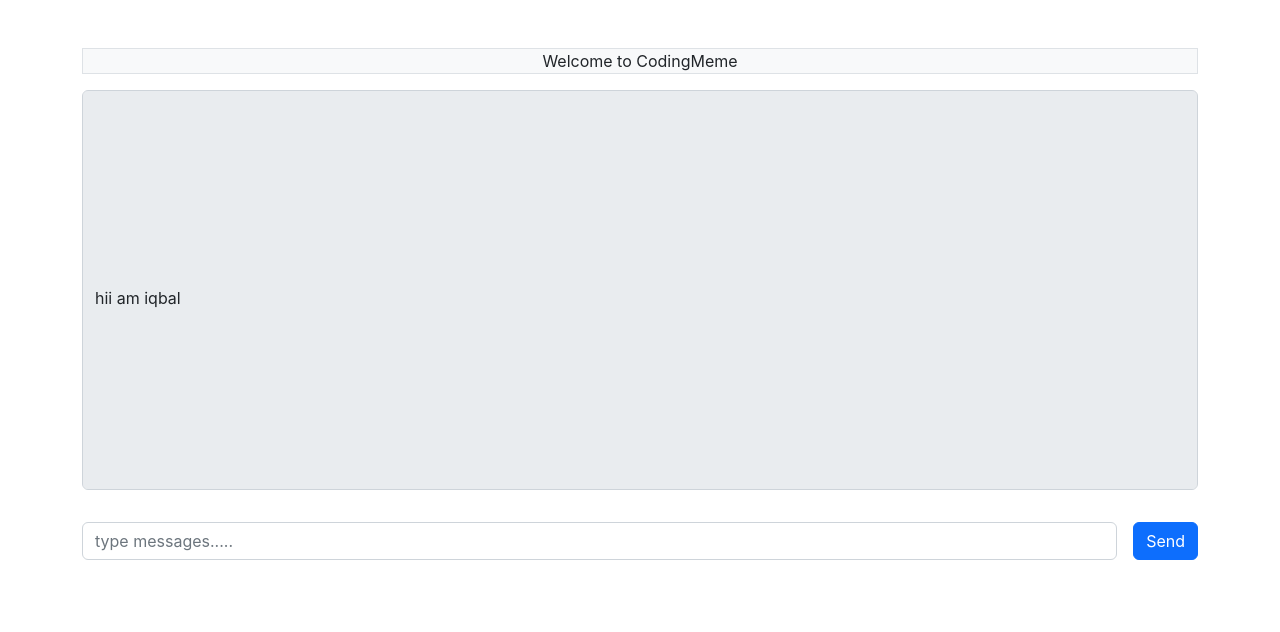
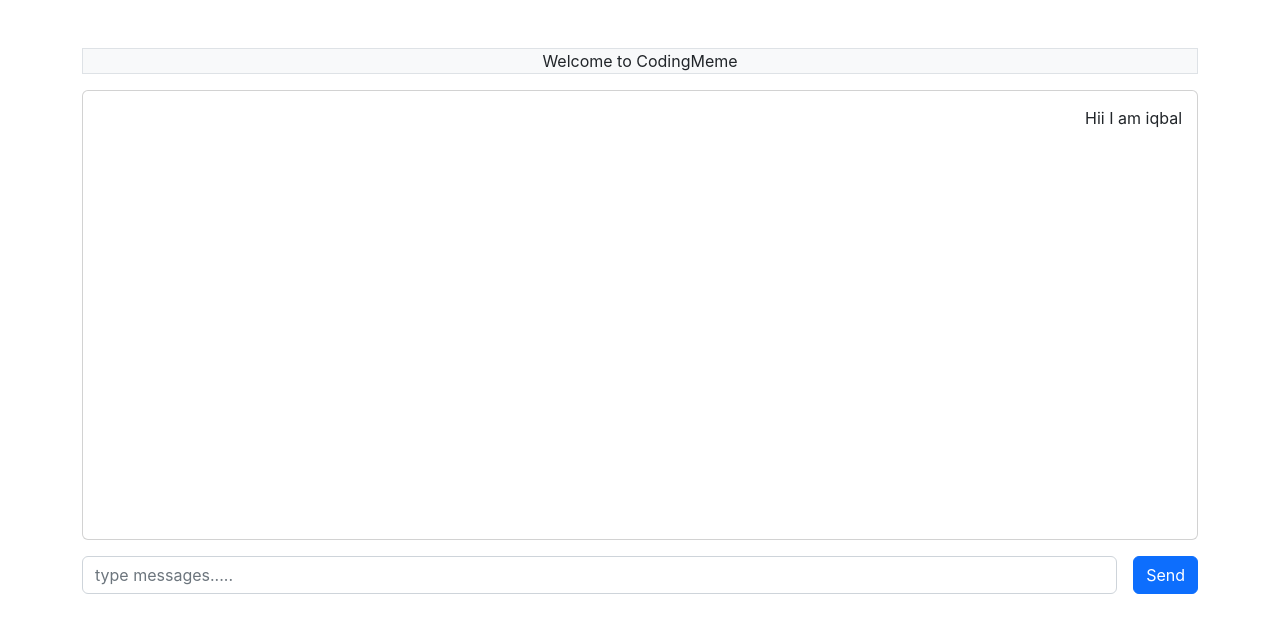
Before and after one commit to Iqbal0786/react-chat-app, a React (Create React App) app in the folder client/: page /chat in a window 1280 px wide. Shown: the top 632 px of the page. Built offline with nearby package versions, Linux system fonts and the light colour scheme; no server answers.

Commit message:
added card for messages

```diff
--- a/client/src/compoents/Chat.jsx
+++ b/client/src/compoents/Chat.jsx
@@ -2,7 +2,7 @@
 import { useEffect } from 'react'
 import queryString from "query-string"
 import { useLocation } from 'react-router-dom'
-import {Stack , Container ,Form, Button} from "react-bootstrap"
+import {Stack , Container ,Form, Button , Card} from "react-bootstrap"
 import io from "socket.io-client";
 let socket;
 export default function Chat() {
@@ -29,16 +29,9 @@
 
 <Stack gap={3}>
     <div className="bg-light border" style={{textAlign:"center"}}>Welcome to  CodingMeme </div>
-    <Form.Floating className="mb-3">
-        <Form.Control
-          id="floatingInputCustom"
-          type="text"
-          placeholder="messages"
-          disabled
-          value={"hii am iqbal"}
-          style={{height:"400px"}}
-        />
-      </Form.Floating>
+     <Card style={{width:"100%" , height:"450px" , padding:"15px"}}>
+       <Card.Text style={{marginLeft:"auto"}}>Hii I am iqbal</Card.Text>
+     </Card>
       <Stack direction="horizontal" gap={3}>
       <Form.Control
           id="floatingInputCustom"
```
